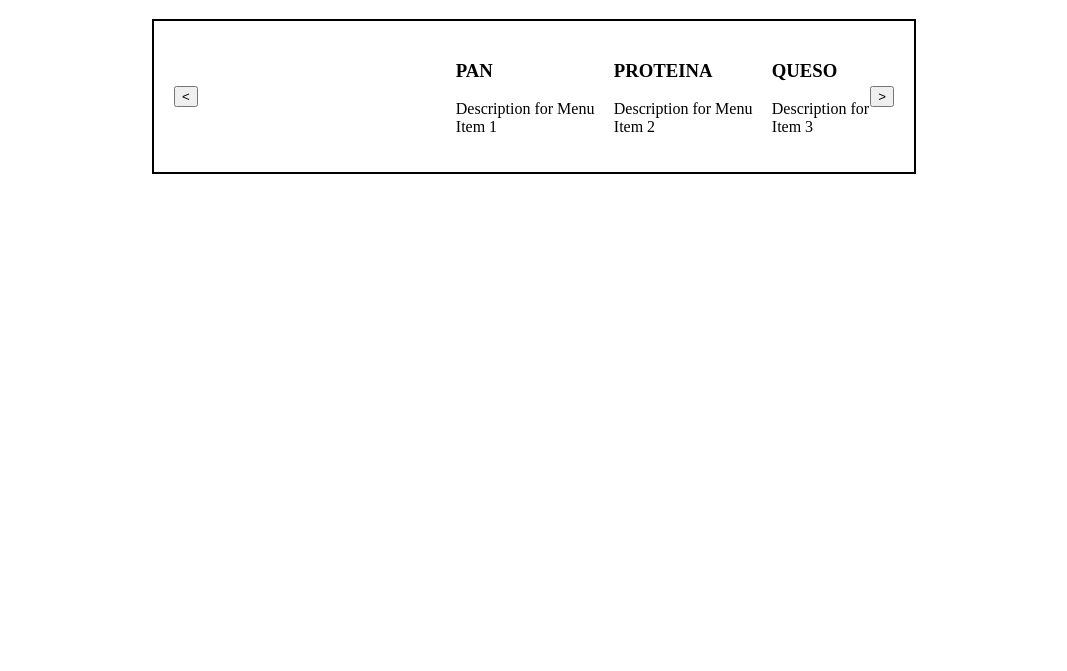
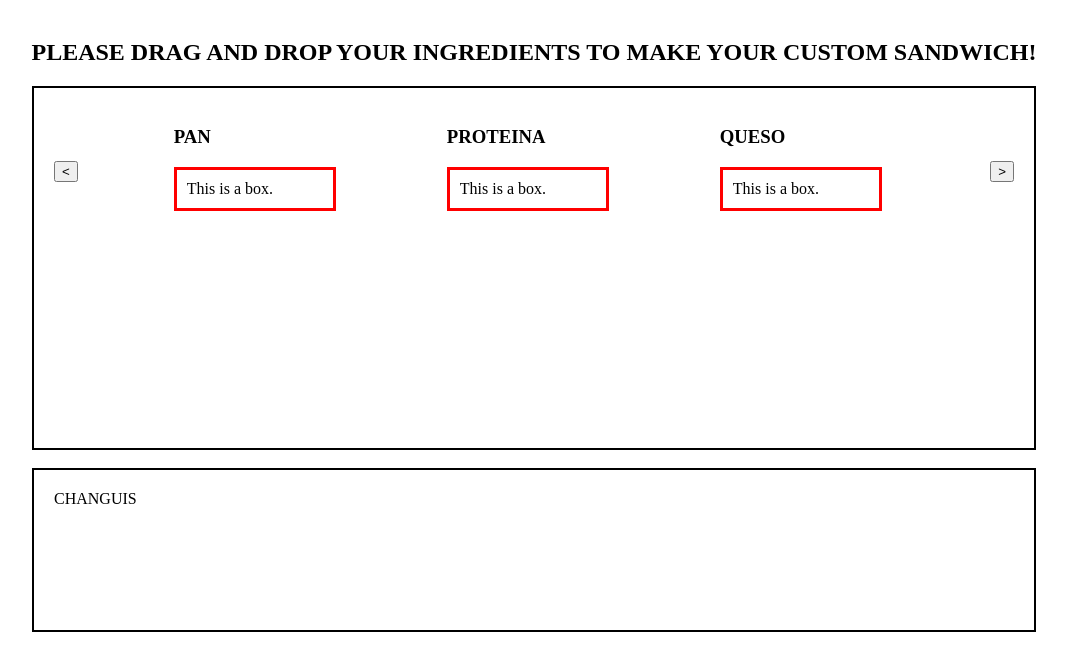
Before and after one commit to Danni-HB/The-self-sandwich, a plain HTML site: page base.html in a window 1280 px wide. Shown: the part 61-732 px from the top of the page, without its empty margins (106-1173 px from the left). Drawn offline with nearby package versions, Linux system fonts and the light colour scheme.

Commit message:
added size, function, outlines and stoppers

```diff
--- a/base.html
+++ b/base.html
@@ -13,18 +13,20 @@
 <body>
 
   <h1>THE SELF SANDWICH</h1>
+  <h2>PLEASE DRAG AND DROP YOUR INGREDIENTS TO MAKE YOUR CUSTOM SANDWICH!</h2>
 
-  <div class="contenedor">
+  <div class="contenedor1">
     <div class="carousel">
-    <div><h3>PAN</h3><p>Description for Menu Item 1</p></div>
-    <div><h3>PROTEINA</h3><p>Description for Menu Item 2</p></div>
-    <div><h3>QUESO</h3><p>Description for Menu Item 3</p></div>
-    <div><h3>TOSTADO</h3><p><button class="pan">a</button> <button class="pan">b</button> </p></div>
-    <div><h3>VEGETALES</h3><p>Description for Menu Item 5</p></div>
-    <div><h3>SALSAS</h3><p>Description for Menu Item 5</p></div>
+    <div><h3>PAN</h3><span class="cajita">This is a box.</span></div>
+    <div><h3>PROTEINA</h3><span class="cajita">This is a box.</span></div>
+    <div><h3>QUESO</h3><span class="cajita">This is a box.</span></div>
+    <div><h3>TOSTADO</h3><span class="cajita"><button class="pan" onclick="panfunct('a')">a</button><br><button class="pan" onclick="panfunct('b')">b</button> </span></div>
+    <div><h3>VEGETALES</h3><span class="cajita">This is a box.</span></div>
+    <div><h3>SALSAS</h3><span class="cajita">This is a box.</span></div>
     </div>
   </div>
-
+  <br>
+<div class="contenedor2">CHANGUIS</div>
 
   <script src="script.js"></script>
 
--- a/css.css
+++ b/css.css
@@ -5,7 +5,9 @@
   }
 
 
-
+.cajita{
+  display: inline-block; width: 50%; height: 100%; border: 3px solid red; padding: 10px;
+}
   body {
     margin: 0;
     padding: 0;
@@ -20,14 +22,24 @@
     margin-bottom: 10px;
   }
 
-  .contenedor {
+  .contenedor1 {
     /* display: grid;
     grid-template-columns: 1fr 1fr 1fr 1fr 1fr 1fr; */
     gap: 10px;
     border: 2px solid #000;
     padding: 20px;
-    max-height: 500vh;
-    max-width: 90vh;
+    height: 40%;
+    width: 75%;
+    overflow-y: auto;
+    overflow-x: auto;
+  }
+
+  .contenedor2{
+    gap: 10px;
+    border: 2px solid #000;
+    padding: 20px;
+    height: 15%;
+    width: 75%;
     overflow-y: auto;
     overflow-x: auto;
   }
--- a/script.js
+++ b/script.js
@@ -1,13 +1,31 @@
 
-$('.carousel').slick({
-  prevArrow:"<button type='button' class='slick-prev'><</button>",
-  nextArrow:"<button type='button' class='slick-next'>></button>",
+var pan=0
 
-  fade: false,
-  draggable: false,
-  infinite: false,
-  centerMode: true,
-  centerPadding: '100px',
-  slidesToShow: 3,
+function panfunct(x){
+  pan=x
+  console.log(pan)
+}
 
+$(document).ready(function(){
+  var $carousel = $('.carousel');
+
+  $carousel.slick({
+    slidesToShow: 3,
+    slidesToScroll: 1,
+    arrows: true,
+    prevArrow:"<button type='button' class='slick-prev' style='margin-right:10%'><</button>",
+    nextArrow:"<button type='button' class='slick-next'>></button>",
+    infinite: false
+  });
+
+  $carousel.on('afterChange', function(event, slick, currentSlide, nextSlide){
+    $(".slick-next").prop('disabled', false);
+    $(".slick-prev").prop('disabled', false);
+
+    if(currentSlide === 0) {
+      $(".slick-prev").prop('disabled', true);
+    } else if (currentSlide === 1 & pan==0) {
+      $(".slick-next").prop('disabled', true);
+    }
+  });
 });
```
